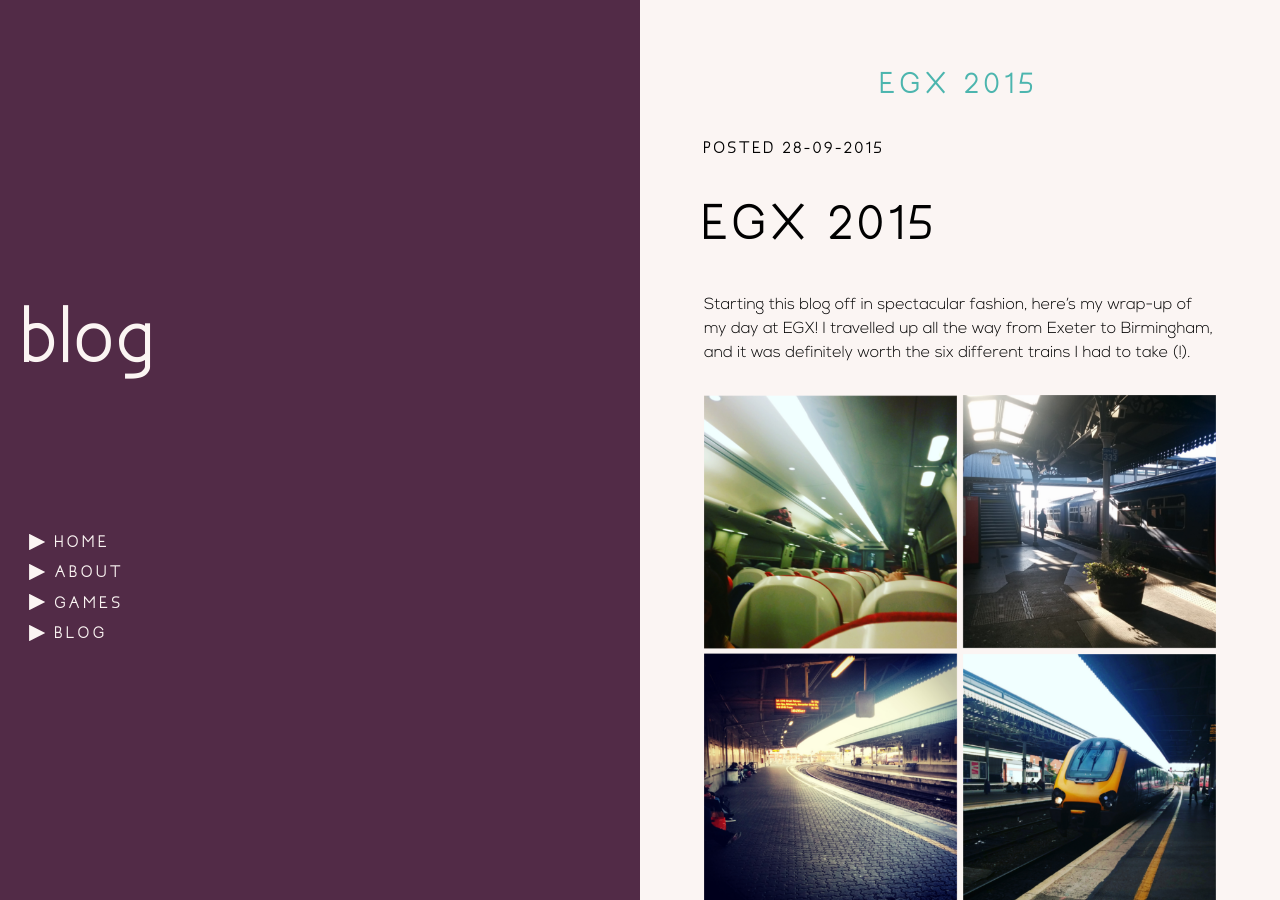
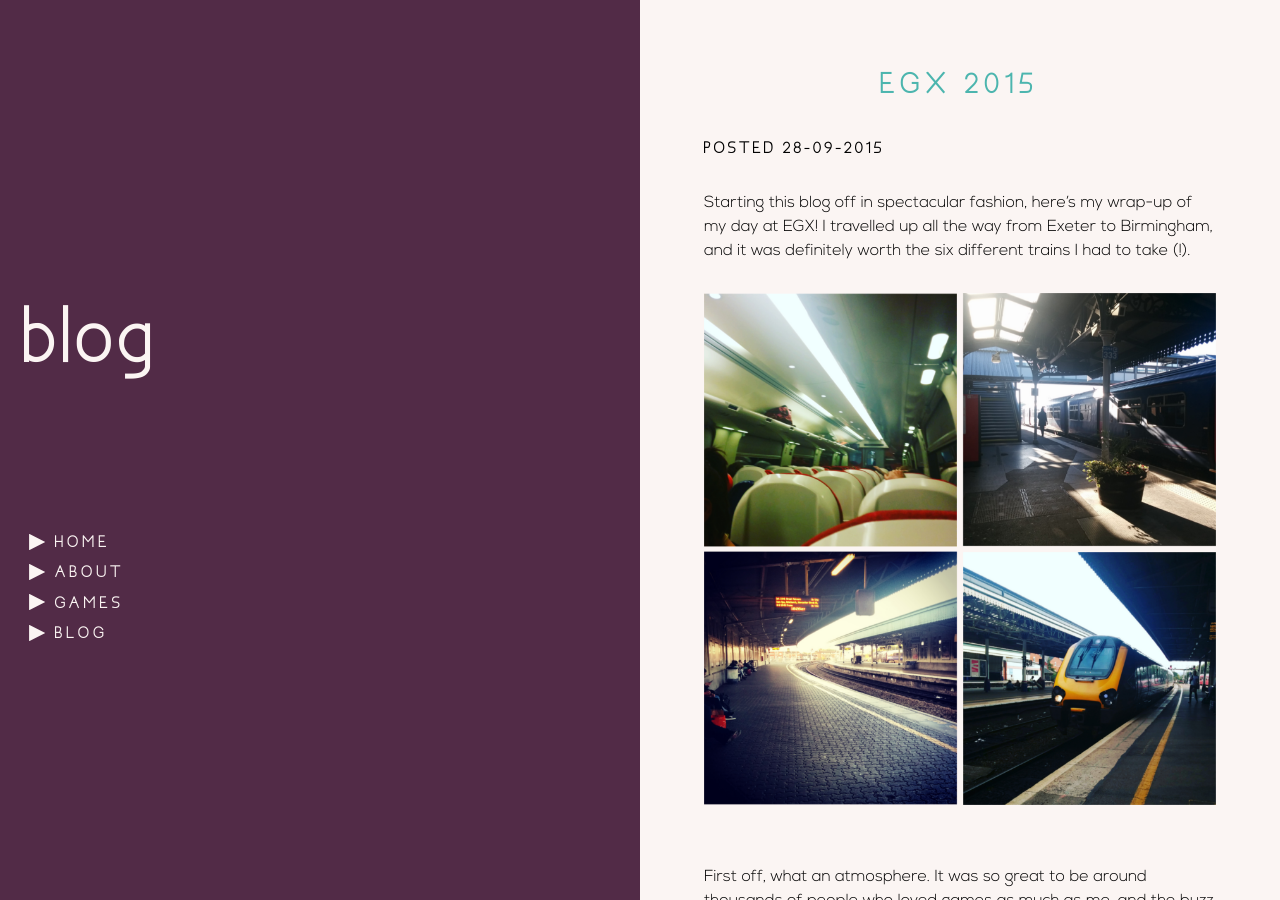
Before and after one commit to bexedmondson/old-website, a Jekyll site: the page built from _posts/2015-09-28-egx-2015.markdown, in a window 1280 px wide and 900 px high. Built offline with Jekyll 4.4.1, drawn with Linux system fonts in a browser that asks for light colours; nearby versions of some CDN libraries.

Commit message:
minor edit

```diff
--- a/_posts/2015-09-28-egx-2015.markdown
+++ b/_posts/2015-09-28-egx-2015.markdown
@@ -8,8 +8,6 @@
 nav: light
 imageurl: http://chrismdp.com/files/egx.png
 ---
-
-# EGX 2015
 
 Starting this blog off in spectacular fashion, here’s my wrap-up of my day at [EGX](https://www.egx.net/egx)! I travelled up all the way from Exeter to Birmingham, and it was definitely worth the six different trains I had to take (!).
 
```
